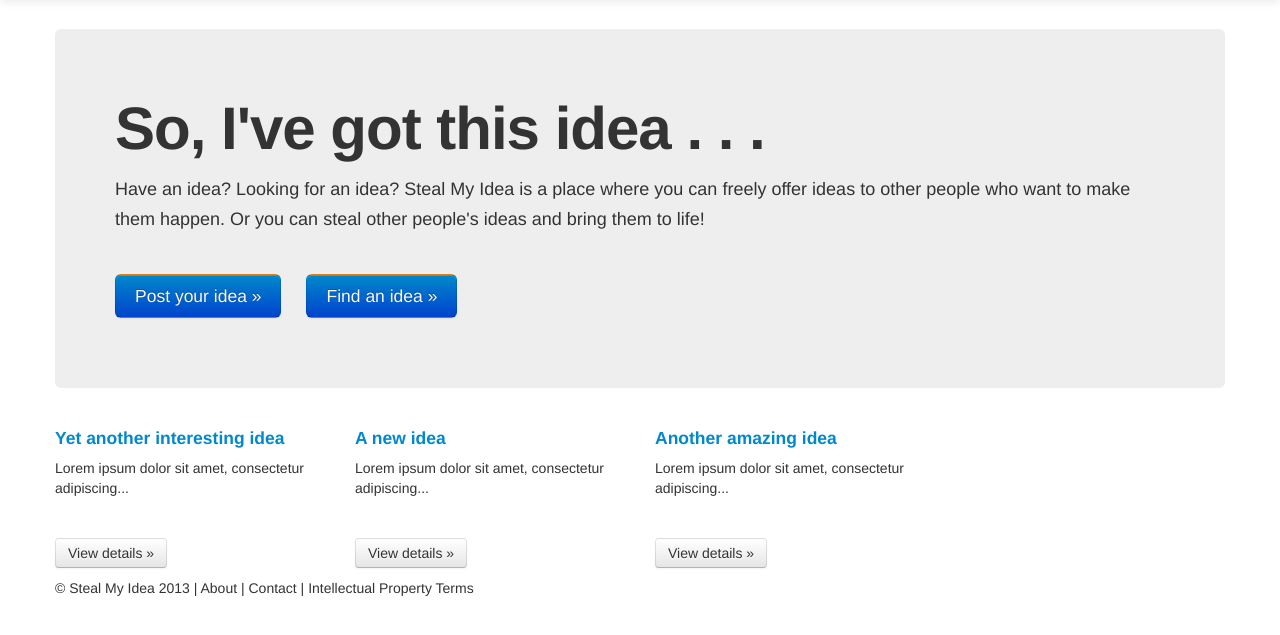
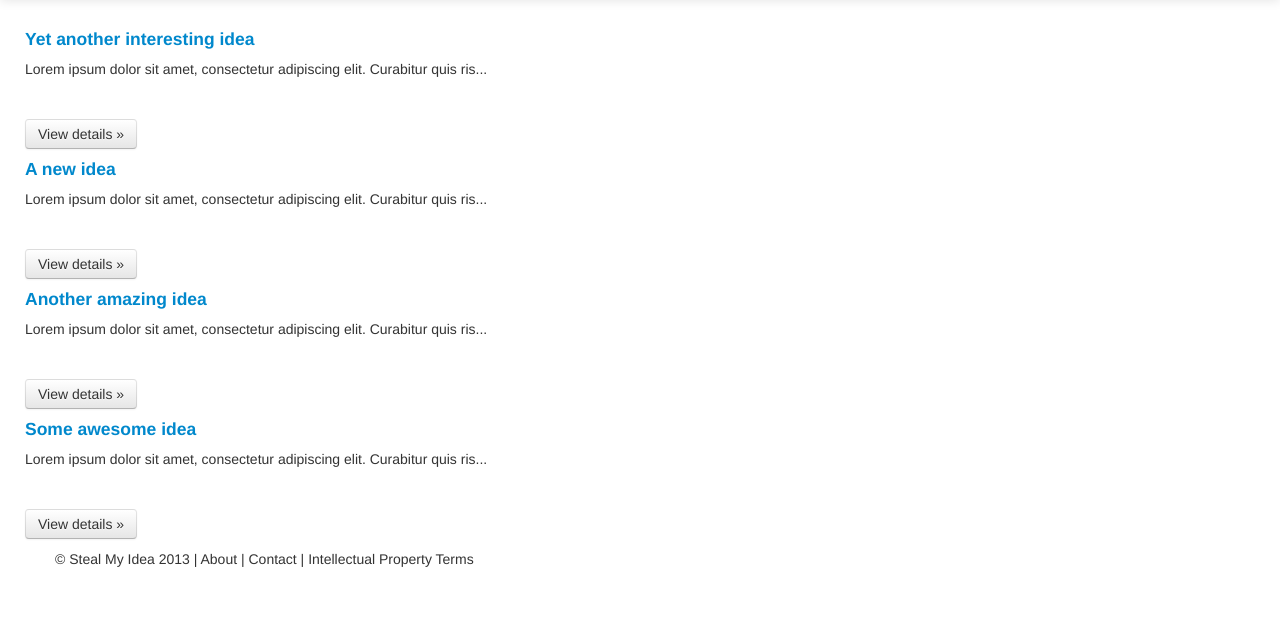
Before and after one commit to jesse-browne/steal-my-idea, a Django app: page /ideas/ in a window 1280 px wide. Shown: the part 41-676 px from the top of the page. Run offline with Django 3.2, Linux system fonts and the light colour scheme; data comes from the database, SQL or seed files in the repository; both versions use the stored data as it was after the commit; parts of the project's set-up code (start-up, migrations or seed data) failed here and were passed over.

Commit message:
Separated index view and homepage view

```diff
--- a/steal_my_idea/ideas/templates/ideas/header.html
+++ b/steal_my_idea/ideas/templates/ideas/header.html
@@ -22,13 +22,12 @@
         <span class="icon-bar"></span>
         <span class="icon-bar"></span>
       </button>
-      <a class="brand" href="#">Steal My Idea!</a>
+      <a class="brand" href="{% url 'ideas:home' %}">Steal My Idea!</a>
       <div class="nav-collapse collapse">
         <ul class="nav">
-          <li><a href="#about">Find</a></li>
-          <li><a href="#contact">Submit</a></li>
+          <li><a href="{% url 'ideas:index' %}">Find</a></li>
+          <li><a href="{% url 'admin:index' %}ideas/idea/add/">Submit</a></li>
         </ul>
-
       </div><!--/.nav-collapse -->
     </div>
   </div>
--- a/steal_my_idea/ideas/templates/ideas/index.html
+++ b/steal_my_idea/ideas/templates/ideas/index.html
@@ -2,18 +2,11 @@
 
 {% if latest_idea_list %}
 
-  <!-- Main hero unit for a primary marketing message or call to action -->
-  <div class="hero-unit">
-    <h1>So, I've got this idea . . .</h1>
-    <p>Have an idea? Looking for an idea? Steal My Idea is a place where you can freely offer ideas to other people who want to make them happen. Or you can steal other people's ideas and bring them to life!</p>
-    <p><a href="#" class="btn btn-primary btn-large">Post your idea &raquo;</a> &nbsp&nbsp&nbsp&nbsp<a href="#" class="btn btn-primary btn-large">Find an idea &raquo;</a></p>
-  </div>
-
   <div class="row">
     {% for idea in latest_idea_list %}
-    <div class="span3">
+    <div>
       <h4><a href="{% url 'ideas:single' idea.id %}">{{ idea.title }}</a></h4>
-      <p>{{ idea.description|slice:':50' }}...</p>
+      <p>{{ idea.description|slice:':75' }}...</p>
       <p><a class="btn" href="{% url 'ideas:single' idea.id %}">View details &raquo;</a></p>
     </div>
     {% endfor %}
--- a/steal_my_idea/ideas/urls.py
+++ b/steal_my_idea/ideas/urls.py
@@ -3,7 +3,8 @@ from django.conf.urls import patterns, url
 from ideas import views
 
 urlpatterns = patterns('',
-    url(r'^$', views.IndexView.as_view(), name='index'),
+    url(r'^$', views.HomeView.as_view(), name='home'),
+    url(r'^ideas/$', views.IndexView.as_view(), name='index'),
     url(r'^(?P<pk>\d+)/$', views.SingleView.as_view(), name='single'),
     url(r'^(?P<pk>\d+)/results/$', views.ResultsView.as_view(), name='results'),
     url(r'^(?P<idea_id>\d+)/upvote/$', views.upvote, name='upvote'),
--- a/steal_my_idea/ideas/views.py
+++ b/steal_my_idea/ideas/views.py
@@ -5,13 +5,21 @@ from django.views import generic
 
 from ideas.models import Idea
 
+class HomeView(generic.ListView):
+    template_name = 'ideas/home.html'
+    context_object_name = 'latest_idea_list'
+
+    def get_queryset(self):
+        """Get most recent three ideas."""
+        return Idea.objects.order_by('-date_published')[:4]
+
 class IndexView(generic.ListView):
     template_name = 'ideas/index.html'
     context_object_name = 'latest_idea_list'
 
     def get_queryset(self):
         """Get most recent three ideas."""
-        return Idea.objects.order_by('-date_published')[:3]
+        return Idea.objects.order_by('-date_published')[:10]
 
 class SingleView(generic.DetailView):
     model = Idea
--- a/steal_my_idea/steal_my_idea/urls.py
+++ b/steal_my_idea/steal_my_idea/urls.py
@@ -13,7 +13,8 @@ urlpatterns = patterns('',
     # url(r'^admin/doc/', include('django.contrib.admindocs.urls')),
 
     #url(r'^$', include('ideas.urls', namespace='ideas')),
-    url(r'^ideas/', include('ideas.urls', namespace='ideas')),
+    url(r'^ideas-to-steal/', include('ideas.urls', namespace='ideas')),
+    url(r'^', include('ideas.urls', namespace='ideas')),
 
     # Uncomment the next line to enable the admin:
     url(r'^admin/', include(admin.site.urls)),
```
Also changed, not shown: steal_my_idea/ideas/templates/ideas/home.html (added, +26 -0 lines), steal_my_idea/dev-db/smi_db.sqlite, 3 other files.
